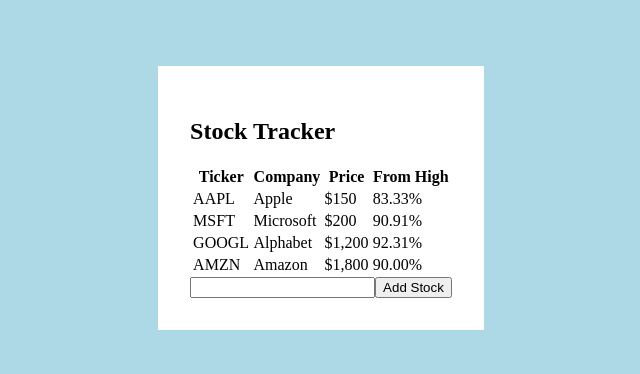
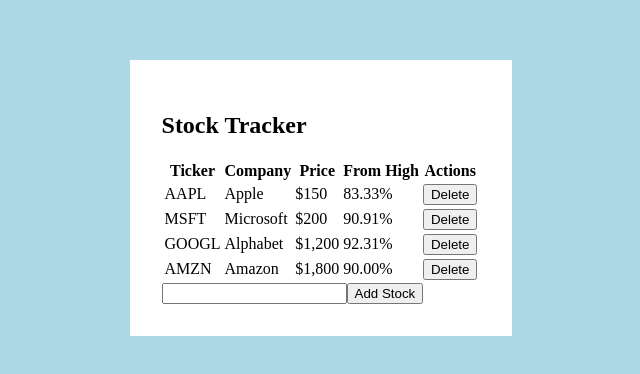
Before and after one commit to SuperDuperAlon/Stock_Tracker, a Next.js app: page / in a window 1280 px wide. Shown: the part 202-576 px from the top of the page, without its empty margins (319-959 px from the left). Built offline with nearby package versions, Linux system fonts and the light colour scheme.

Commit message:
add remove stock functionality

```diff
--- a/src/app/page.tsx
+++ b/src/app/page.tsx
@@ -19,12 +19,17 @@
     fetchStocks();
   }, []);
 
+  const onDeleteStock = (id: string) => {
+    stockService.removeStock(id);
+    setStocks(prevStocks => prevStocks && prevStocks.filter(stock => stock.id !== id));
+  }
+
     const handleAddStock = (ev: React.FormEvent<HTMLFormElement>) => {
       ev.preventDefault();
       if (!stockName || null) return
       const stockToAdd = utils.generateStock(stockName);
       stockService.addStock(stockToAdd);
-    setStocks(prevStocks => (prevStocks ? [...prevStocks, stockToAdd] : [stockToAdd]))
+      setStocks(prevStocks => (prevStocks && [...prevStocks, stockToAdd]))
       setStockName('');
     };
 
@@ -39,7 +44,7 @@
         <h1>
           Stock Tracker
         </h1>
-        <StockLIst stocks={stocks} />
+        <StockLIst stocks={stocks} onDeleteStock={onDeleteStock} />
         <form onSubmit={handleAddStock}>
           <input
             type="text"
--- a/src/components/StockLIst.tsx
+++ b/src/components/StockLIst.tsx
@@ -1,11 +1,13 @@
 import { utils } from '@/lib/utils'
 import { stockListTableHeaders } from '@/lib/data'
+import { stockService } from '@/services/stock.service'
 
 interface StockProps {
-    stocks: Stock[]
+    stocks: Stock[],
+    onDeleteStock: (id: string) => void
 }
 
-const StockLIst = ({ stocks }: StockProps) => {
+const StockLIst = ({ stocks, onDeleteStock }: StockProps) => {
     return (
         <>
             <table>
@@ -25,6 +27,7 @@
                             <td>{stock.name}</td>
                             <td>${stock.price.toLocaleString()}</td>
                             <td>{utils.priceFromHigh52w(stock.price, stock.high_52w)}%</td>
+                            <td><button onClick={() => onDeleteStock(stock.id)}>Delete</button></td>
                         </tr>
                     ))}
                 </tbody>
--- a/src/lib/data.ts
+++ b/src/lib/data.ts
@@ -7,4 +7,4 @@
     { ticker: 'AMZN', name: 'Amazon', price: 1800, high_52w: 2000, id: utils.generateRandomId() },
 ];
 
-export const stockListTableHeaders = ['Ticker', 'Company', 'Price', 'From High'];
+export const stockListTableHeaders = ['Ticker', 'Company', 'Price', 'From High', 'Actions'];
--- a/src/services/stock.service.ts
+++ b/src/services/stock.service.ts
@@ -1,15 +1,12 @@
 // CRUDL
 
-// TODO: Create - Add Stock to list
-// TODO: Creare - Database - StocksDB in local storage
 // READ
 // UPDATE
-// TODO: Delete Stock From list
 
 import { getDataFromLocalStorage, setDataInLocalStorage } from '@/services/storage.service';
 import { stockData } from '@/lib/data';
 
-export const stockService = { queryStocks, addStock }
+export const stockService = { queryStocks, addStock, removeStock }
 
 const STORAGE_KEY: string = 'StockDB';
 _checkAndCreateStockDB()
@@ -22,9 +19,16 @@
 
 // TODO: Move to Util file
 function addStock(stockToAdd: Stock) {
-    if (typeof window === 'undefined' || !window.localStorage) return console.log('no local storage');
+    if (typeof window === 'undefined' || !window.localStorage) return
     const existingStocks = getDataFromLocalStorage(STORAGE_KEY) || [];
     const updatedStocks = [...existingStocks as Stock[], stockToAdd];
+    setDataInLocalStorage(STORAGE_KEY, updatedStocks);
+}
+
+function removeStock(id: string) {
+    if (typeof window === 'undefined' || !window.localStorage) return
+    const existingStocks: Stock[] = getDataFromLocalStorage(STORAGE_KEY) || [];
+    const updatedStocks = existingStocks.filter(stock => stock.id !== id);
     setDataInLocalStorage(STORAGE_KEY, updatedStocks);
 }
 
```
Lines whose indentation alone changed are shown as unchanged.
